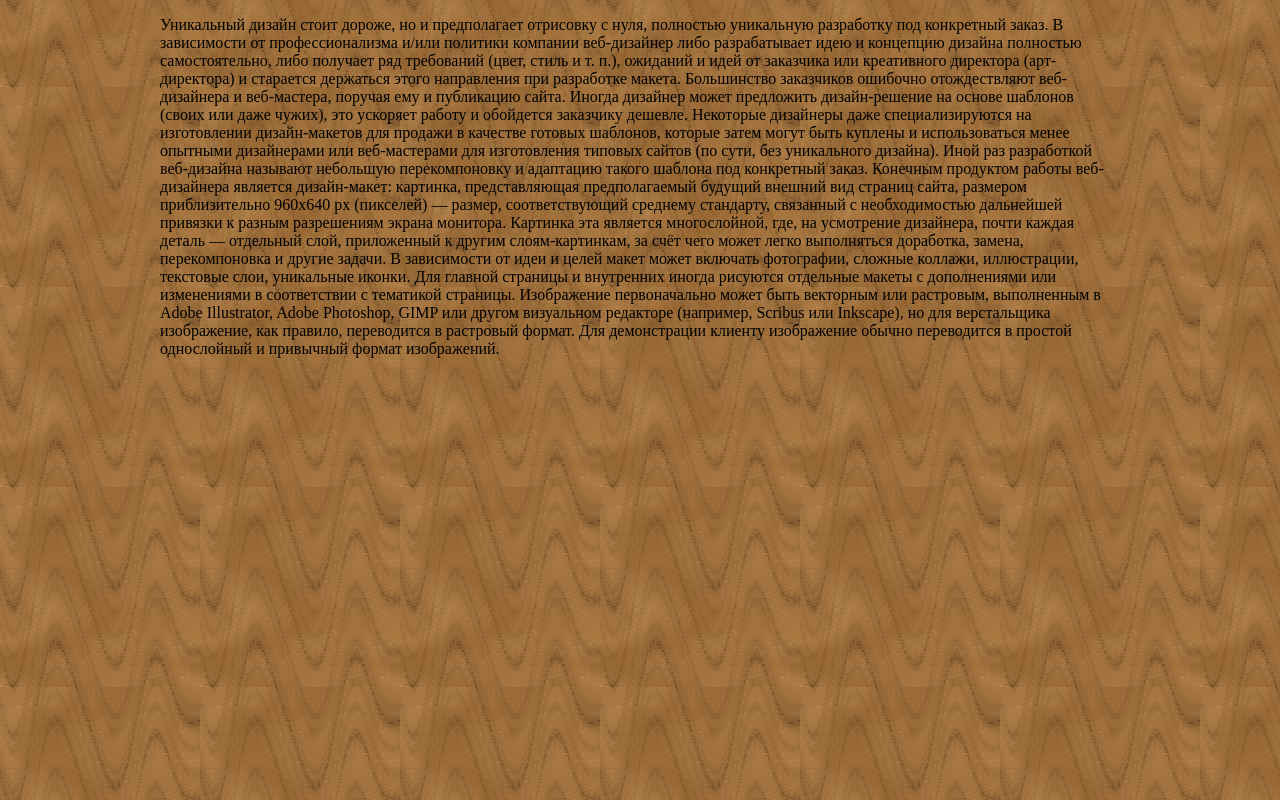
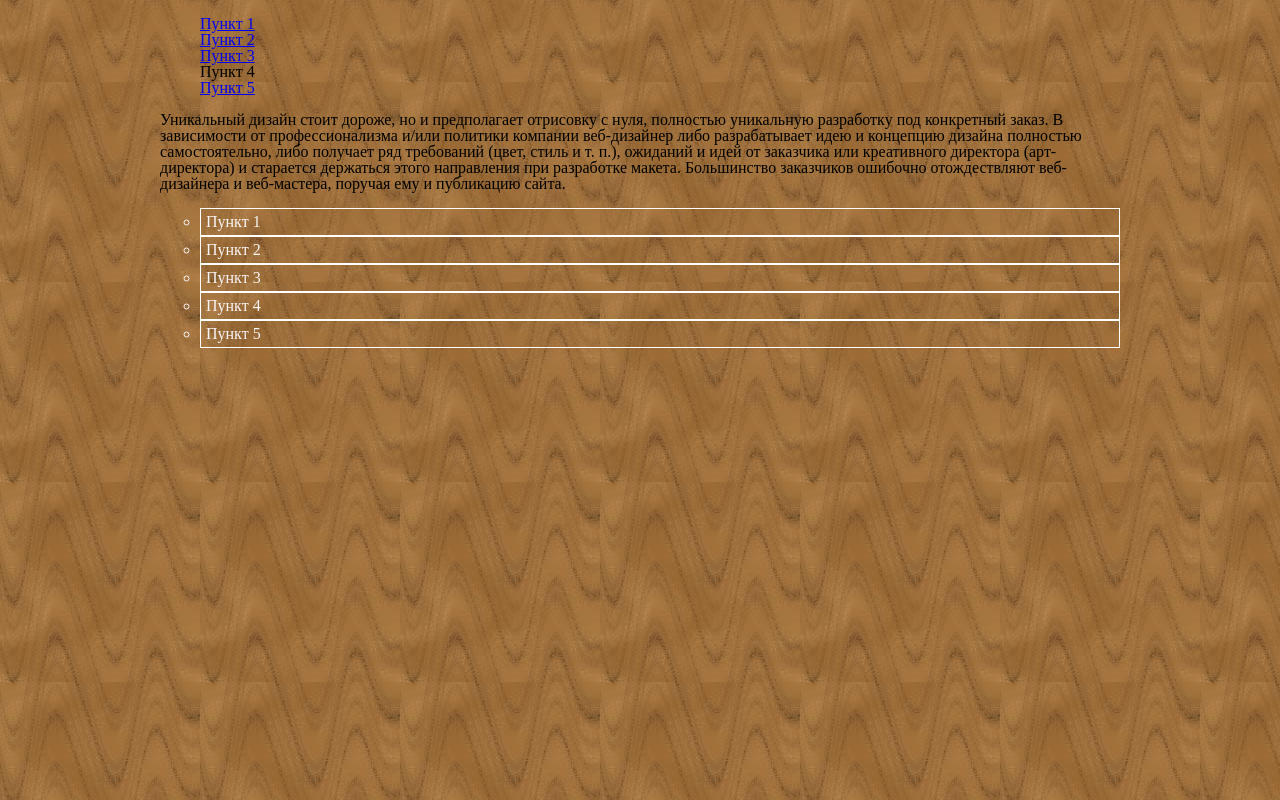
Before and after one commit to able1956/CSS3, a plain HTML site: page index.html in a window 1280 px wide. Drawn offline with Linux system fonts and the light colour scheme.

Commit message:
Оформление списков,создание меню

```diff
--- a/index.html
+++ b/index.html
@@ -14,15 +14,26 @@
 
     <body>
         <div id="page">
-            <p class="strong-red">Уникальный дизайн стоит дороже, но и предполагает отрисовку с нуля, полностью уникальную разработку под конкретный заказ. В зависимости от профессионализма и/или политики компании веб-дизайнер либо разрабатывает идею и концепцию дизайна полностью самостоятельно, либо получает ряд требований (цвет, стиль и т. п.), ожиданий и идей от заказчика или креативного директора (арт-директора) и старается держаться этого направления при разработке макета. Большинство заказчиков ошибочно отождествляют веб-дизайнера и веб-мастера, поручая ему и публикацию сайта.
+           <div id="navigation">
+               <ul>
+                   <li><a href="#">Пункт 1</a></li>
+                   <li><a href="#">Пункт 2</a></li>
+                   <li><a href="#">Пункт 3</a></li>
+                   <liЮ<a href="#">Пункт 4</a></li>
+                   <li><a href="#">Пункт 5</a></li>
+               </ul>
 
-Иногда дизайнер может предложить дизайн-решение на основе шаблонов (своих или даже чужих), это ускоряет работу и обойдется заказчику дешевле. Некоторые дизайнеры даже специализируются на изготовлении дизайн-макетов для продажи в качестве готовых шаблонов, которые затем могут быть куплены и использоваться менее опытными дизайнерами или веб-мастерами для изготовления типовых сайтов (по сути, без уникального дизайна). Иной раз разработкой веб-дизайна называют небольшую перекомпоновку и адаптацию такого шаблона под конкретный заказ.
-
-Конечным продуктом работы веб-дизайнера является дизайн-макет: картинка, представляющая предполагаемый будущий внешний вид страниц сайта, размером приблизительно 960х640 px (пикселей) — размер, соответствующий среднему стандарту, связанный с необходимостью дальнейшей привязки к разным разрешениям экрана монитора. Картинка эта является многослойной, где, на усмотрение дизайнера, почти каждая деталь — отдельный слой, приложенный к другим слоям-картинкам, за счёт чего может легко выполняться доработка, замена, перекомпоновка и другие задачи. В зависимости от идеи и целей макет может включать фотографии, сложные коллажи, иллюстрации, текстовые слои, уникальные иконки. Для главной страницы и внутренних иногда рисуются отдельные макеты с дополнениями или изменениями в соответствии с тематикой страницы.
-
-Изображение первоначально может быть векторным или растровым, выполненным в Adobe Illustrator, Adobe Photoshop, GIMP или другом визуальном редакторе (например, Scribus или Inkscape), но для верстальщика изображение, как правило, переводится в растровый формат.
-
-Для демонстрации клиенту изображение обычно переводится в простой однослойный и привычный формат изображений.</p>
+           </div>
+            <p class="strong-red">Уникальный дизайн стоит дороже, но и предполагает отрисовку с нуля, полностью уникальную разработку под конкретный заказ. В зависимости от профессионализма и/или политики компании веб-дизайнер либо разрабатывает идею и концепцию дизайна полностью самостоятельно, либо получает ряд требований (цвет, стиль и т. п.), ожиданий и идей от заказчика или креативного директора (арт-директора) и старается держаться этого направления при разработке макета. Большинство заказчиков ошибочно отождествляют веб-дизайнера и веб-мастера, поручая ему и публикацию сайта.</p>
+            <p>
+               <ul id="styles">
+                   <li>Пункт 1</li>
+                   <li>Пункт 2</li>
+                   <li>Пункт 3</li>
+                   <li>Пункт 4</li>
+                   <li>Пункт 5</li>
+               </ul>
+            </p>
         </div>
 
     </body>
--- a/style.css
+++ b/style.css
@@ -1,5 +1,52 @@
-@import url(https://fonts.googleapis.com/css?family=Open+Sans+Condensed:300,300italic&subset=latin,cyrillic);
-/* Оформление параграфов */
+@import url(https://fonts.googleapis.com/css?
+ /* http://meyerweb.com/eric/tools/css/reset/
+   v2.0 | 20110126
+   License: none (public domain)
+*/
+
+html, body, div, span, applet, object, iframe,
+h1, h2, h3, h4, h5, h6, p, blockquote, pre,
+a, abbr, acronym, address, big, cite, code,
+del, dfn, em, img, ins, kbd, q, s, samp,
+small, strike, strong, sub, sup, tt, var,
+b, u, i, center,
+dl, dt, dd, ol, ul, li,
+fieldset, form, label, legend,
+table, caption, tbody, tfoot, thead, tr, th, td,
+article, aside, canvas, details, embed,
+figure, figcaption, footer, header, hgroup,
+menu, nav, output, ruby, section, summary,
+time, mark, audio, video {
+	margin: 0;
+	padding: 0;
+	border: 0;
+	font-size: 100%;
+	font: inherit;
+	vertical-align: baseline;
+}
+/* HTML5 display-role reset for older browsers */
+article, aside, details, figcaption, figure,
+footer, header, hgroup, menu, nav, section {
+	display: block;
+}
+body {
+	line-height: 1;
+}
+ol, ul {
+	list-style: none;
+}
+blockquote, q {
+	quotes: none;
+}
+blockquote:before, blockquote:after,
+q:before, q:after {
+	content: '';
+	content: none;
+}
+table {
+	border-collapse: collapse;
+	border-spacing: 0;
+}   /* Оформление параграфов */
 body{
 
     background: #777777 url(images/54.jpg)repeat left;
@@ -25,3 +72,19 @@ light-blue{
 light-blue {
     font-size:18px
 }
+#styles li {
+    color: #faf5f5;
+    list-style: circle outside ;
+    border: 1px solid #fff;
+    padding: 5px;
+    border: 1px solid #fff;
+}
+#styles li:hover {
+ background: #000;
+}
+#navigation {
+  height: auto;
+}
+navigation ul li {
+    float: left;
+}
```
